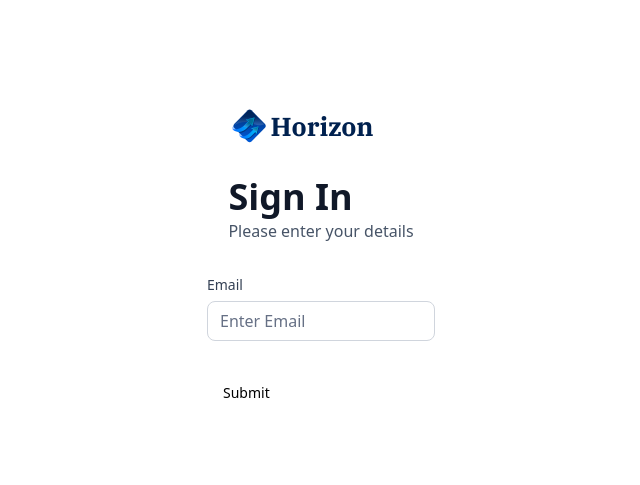
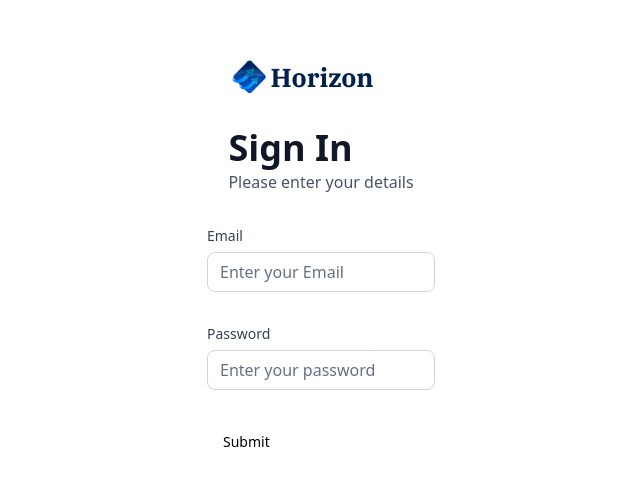
Before and after one commit to Hashirkamilbaig/Habibi-s-Bank, a Next.js app: page /sign-in in a window 1280 px wide. Shown: the part 139-624 px from the top of the page, without its empty margins (319-959 px from the left). Built offline with nearby package versions, Linux system fonts and the light colour scheme.

Commit message:
Completed the form but now I have to edit the submit button 20951

```diff
--- a/components/AuthForm.tsx
+++ b/components/AuthForm.tsx
@@ -18,23 +18,24 @@
   FormMessage,
 } from "@/components/ui/form"
 import { Input } from "@/components/ui/input"
+import CustomInput from './CustomInput'
+import { authFormSchema } from '@/lib/utils'
 
-const formSchema = z.object({
-  email: z.string().email()
-})
+
 
 const AuthForm = ({type}: {type : string}) => {
   const [user, setUser] = useState(null)
 
-  const form = useForm<z.infer<typeof formSchema>>({
-    resolver: zodResolver(formSchema),
+  const form = useForm<z.infer<typeof authFormSchema>>({
+    resolver: zodResolver(authFormSchema),
     defaultValues: {
       email: "",
+      password: ''
     },
   })
 
   // 2. Define a submit handler.
-  function onSubmit(values: z.infer<typeof formSchema>) {
+  function onSubmit(values: z.infer<typeof authFormSchema>) {
     // Do something with the form values.
     // ✅ This will be type-safe and validated.
     console.log(values)
@@ -73,29 +74,21 @@
         <>
           <Form {...form}>
             <form onSubmit={form.handleSubmit(onSubmit)} className="space-y-8">
-              <FormField
-                control={form.control}
-                name="email"
-                render={({ field }) => (
-                  <div className="form-item">
-                    <FormLabel className="form-label">
-                      Email
-                    </FormLabel>
-                    <div className="flex w-full flex-col">
-                      <FormControl>
-                        <Input
-                          placeholder='Enter Email'
-                          className='input-class'
-                          {...field}
-                        />
-                      </FormControl>
-                      <FormMessage
-                        className='form-mesage mt-2'
-                      />
-                    </div>
-                  </div>
-                )}
+
+              <CustomInput
+              control={form.control}
+              name='email'
+              label="Email"
+              placeholder="Enter your Email"
               />
+
+              <CustomInput
+              control={form.control}
+              name='password'
+              label="Password"
+              placeholder="Enter your password"
+              />
+
               <Button type="submit">Submit</Button>
             </form>
           </Form>
--- /dev/null
+++ b/components/CustomInput.tsx
@@ -0,0 +1,45 @@
+import React from 'react'
+import { FormControl, FormField, FormLabel, FormMessage } from './ui/form'
+import { Input } from './ui/input'
+
+import {Control, FieldPath, Form} from 'react-hook-form'
+import { z } from 'zod'
+import { authFormSchema } from '@/lib/utils'
+
+interface CustomInput{
+  control: Control<z.infer<typeof authFormSchema>>
+  name: FieldPath<z.infer<typeof authFormSchema>>
+  label: string
+  placeholder: string
+}
+
+const CustomInput = ({control, name, label, placeholder}: CustomInput) => {
+  return (
+    <FormField
+      control={control}
+      name={name}
+      render={({ field }) => (
+        <div className="form-item">
+          <FormLabel className="form-label">
+            {label}
+          </FormLabel>
+          <div className="flex w-full flex-col">
+            <FormControl>
+              <Input
+                placeholder={placeholder}
+                className='input-class'
+                type={name === 'password' ?'password': 'text'}
+                {...field}
+              />
+            </FormControl>
+            <FormMessage
+              className='form-mesage mt-2'
+            />
+          </div>
+        </div>
+      )}
+    />
+  )
+}
+
+export default CustomInput
--- a/lib/utils.ts
+++ b/lib/utils.ts
@@ -2,6 +2,7 @@
 import { type ClassValue, clsx } from "clsx";
 import qs from "query-string";
 import { twMerge } from "tailwind-merge";
+import { z } from "zod";
 
 export function cn(...inputs: ClassValue[]) {
   return twMerge(clsx(inputs));
@@ -193,3 +194,8 @@
 
   return date > twoDaysAgo ? "Processing" : "Success";
 };
+
+export const authFormSchema = z.object({
+  email: z.string().email(),
+  password: z.string().min(8)
+})
```
